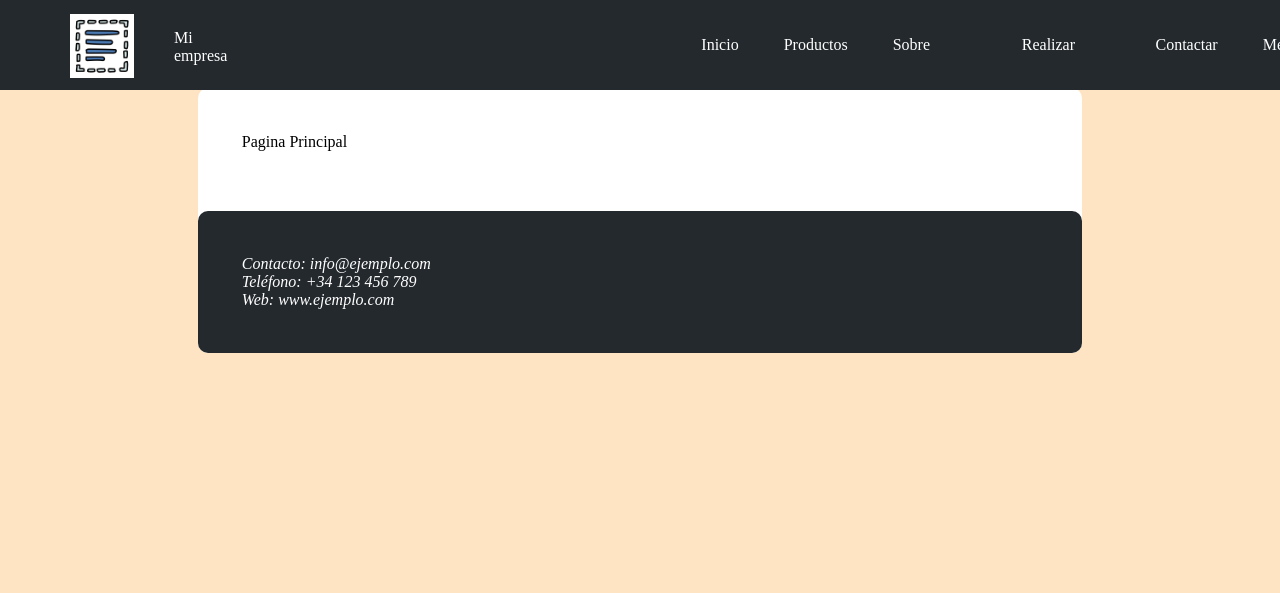
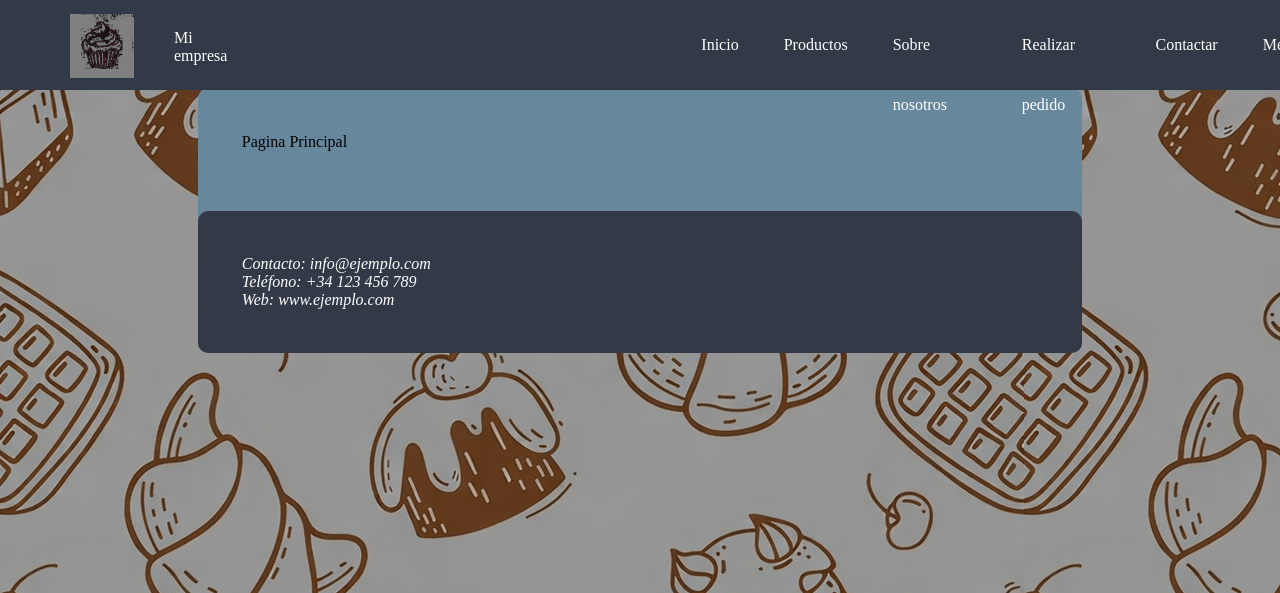
Before and after one commit to Ctrl-Ivn/Proyecto-pagina-web-LDM, a PHP site: page / in a window 1280 px wide. Shown: the top 593 px of the page. Run offline with PHP 8.4, Linux system fonts and the light colour scheme.

Commit message:
Separacion e incorporacion de css y html

```diff
--- a/Index.html
+++ b/Index.html
@@ -26,11 +26,13 @@
     <!-- Logo -->
     <nav id="menu">
         <figure id="logo1">
-            <a href="Index.html" id="logo"> <img src="img\select-all-2164492800.jpg" id="imageness"> </a>
+            <a href="Index.html" id="logo"> <img src="img\logo.png" id="imageness"> </a>
             <figcaption>Mi empresa</figcaption>
 
             <!-- Barra de navegacion del index-->
         </figure>
+
+
         <a href="Index.html">Inicio</a>
         <a href="src/Productos.html">Productos</a>
         <a href="src/sobre-nosotros.html">Sobre nosotros</a>
@@ -40,8 +42,14 @@
     </nav>
 
 
+
     <!-- cuerpo de la pagina  -->
     <div id="contenedor">
+
+        <div>
+
+        </div>
+
         <div id="texto">
         <p>Pagina Principal</p>
         </div>
--- a/css/footed.css
+++ b/css/footed.css
@@ -1,5 +1,5 @@
 footer {
-    background-color: #24292e;
+    background-color: rgb(49, 58, 70);
     color: white;
      padding-top: 5%;
     padding-left: 5%;
--- a/css/index.css
+++ b/css/index.css
@@ -27,7 +27,17 @@ a {
 }
 
 
+#contenedor{
+    background-color: rgb(103, 136, 156);
+}
 
-body {
-    background-color: bisque;
+
+#background {
+    width: 100px;
 }
+
+body{
+
+background-image: url("../img/background.png");
+
+}
--- a/css/nav.css
+++ b/css/nav.css
@@ -27,7 +27,7 @@ figcaption {
     top: 0;
     left: 0;
     width: 100%;
-    background-color: #24292e;
+    background-color: rgb(49, 58, 70);
     display: flex;
     justify-content: flex-start;
     padding: 15px 40px;
@@ -43,7 +43,7 @@ nav> :not(:first-child) {
     line-height: 60px;
     /* hace que el texto se centre verticalmente */
     text-decoration: none;
-    background-color: #24292e;
+    background-color: rgb(49, 58, 70);
     padding: 0 20px;
     margin-left: 5px;
     color: white;
```
Also changed, not shown: img/background.png (added), img/logo.png (added), img/select-all-2164492800.jpg (deleted).
